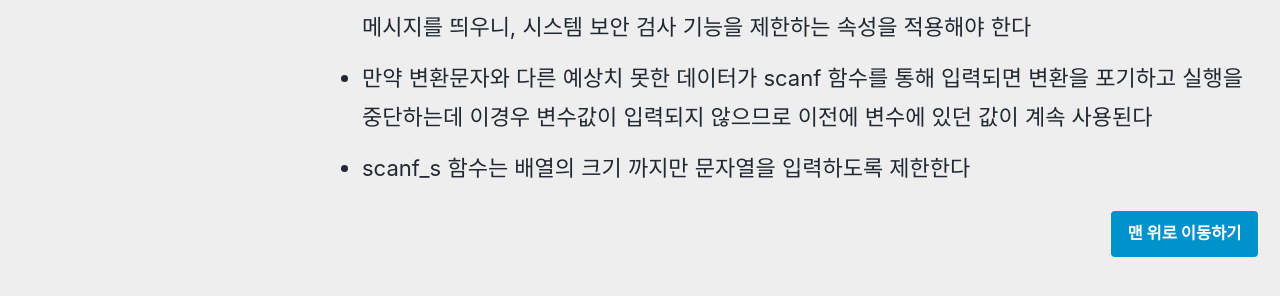
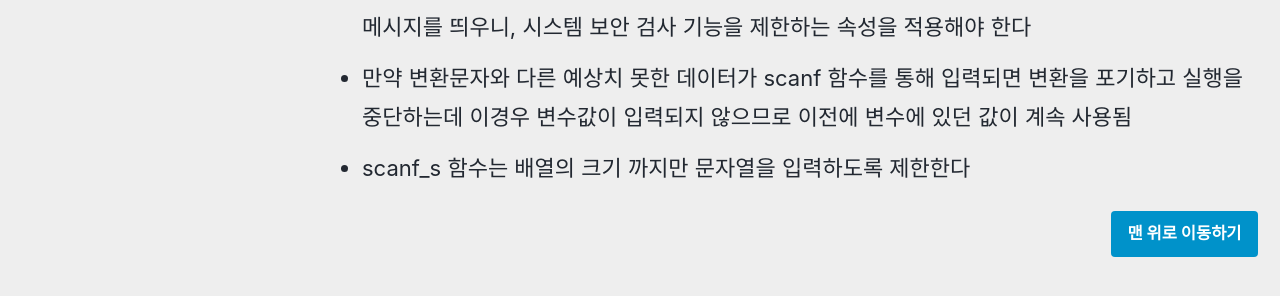
Before and after one commit to devMyeong/devMyeong.github.io, a Jekyll site: the page built from _posts/c/2021-06-28-c.md, in a window 1280 px wide and 900 px high, scrolled down 2439 px. Shown: the part 195-491 px from the top of the window. Built offline with Jekyll 4.4.1, drawn with Linux system fonts in a browser that asks for light colours; cached includes are drawn as plain includes; nearby versions of some CDN libraries; some web fonts are replaced.

```diff
--- a/_posts/c/2021-06-28-c.md
+++ b/_posts/c/2021-06-28-c.md
@@ -58,7 +58,7 @@ last_modified_at: 2021-07-03
 에러 메시지를 띄우니, 시스템 보안 검사 기능을 제한하는 속성을 적용해야 한다
 - 만약 변환문자와 다른 예상치 못한 데이터가 scanf 함수를 통해 입력되면 변환을 포기하고
 실행을 중단하는데 이경우 변수값이 입력되지 않으므로 이전에 변수에 있던 값이
-계속 사용된다
+계속 사용됨
 - scanf_s 함수는 배열의 크기 까지만 문자열을 입력하도록 제한한다
 
 [맨 위로 이동하기](#){: .btn .btn--primary }{: .align-right}
```
